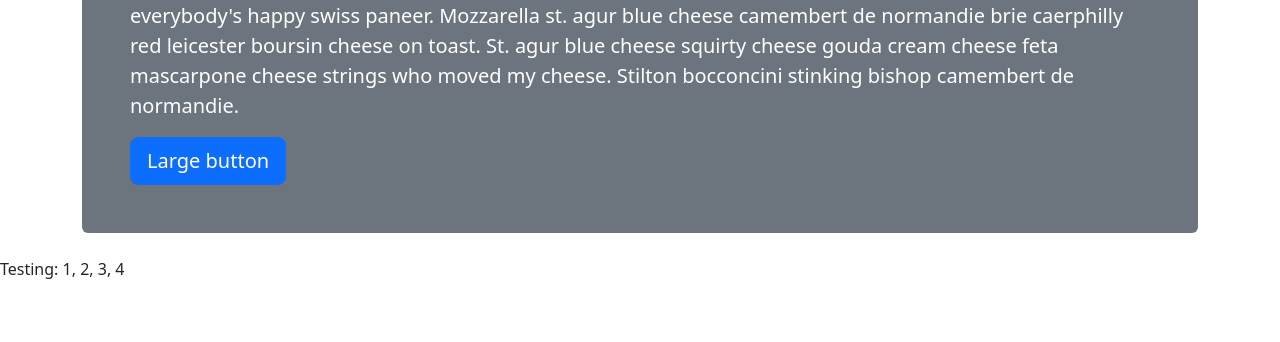
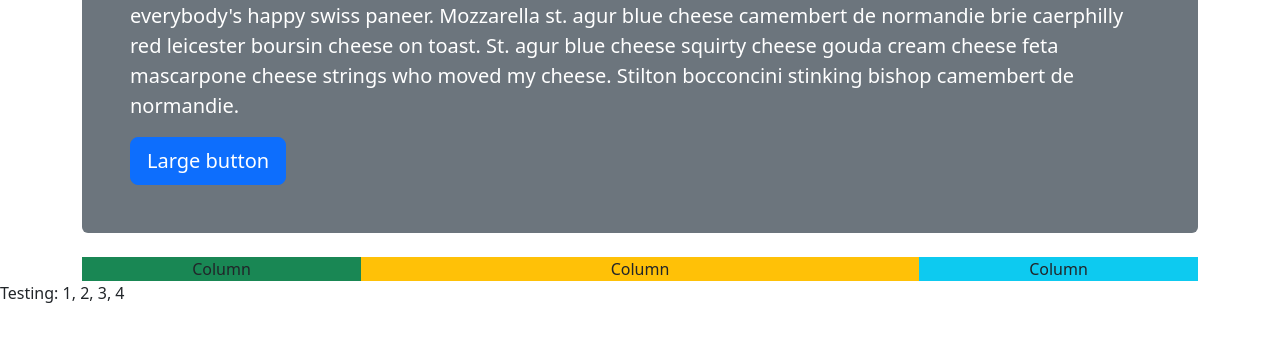
Before and after one commit to karina-kumar/karina-bootstrap, a website: page src/index.html in a window 1280 px wide. Shown: the part 232-574 px from the top of the page. Drawn offline with nearby package versions, Linux system fonts and the light colour scheme; files that its build step writes are made by us from their sources; files whose address does not match are found by name.

Commit message:
grid system start

```diff
--- a/src/index.html
+++ b/src/index.html
@@ -47,6 +47,19 @@
       Stilton bocconcini stinking bishop camembert de normandie.</p>
     <button type="button" class="btn btn-primary btn-lg">Large button</button>
   </header>
+  <div class="container text-center">
+    <div class="row">
+      <div class="col-sm-3 bg-success">
+        Column
+      </div>
+      <div class="col-sm-6 bg-warning">
+        Column
+      </div>
+      <div class="col-sm-3 bg-info">
+        Column
+      </div>
+    </div>
+  </div>
 </div>
 <body>
   <!-- Content starts here -->
```
Also changed, not shown: docs/index.html (+13 -0 lines).
